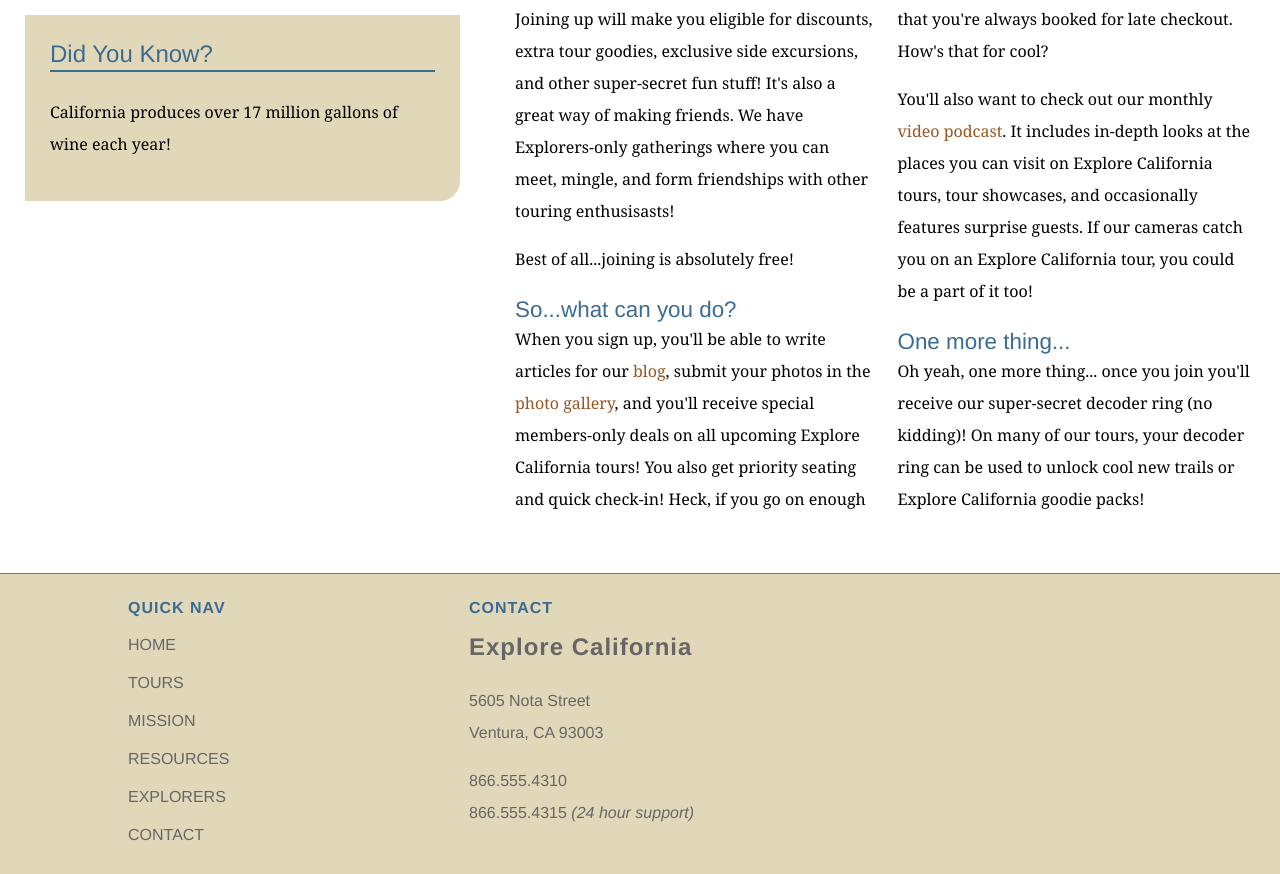
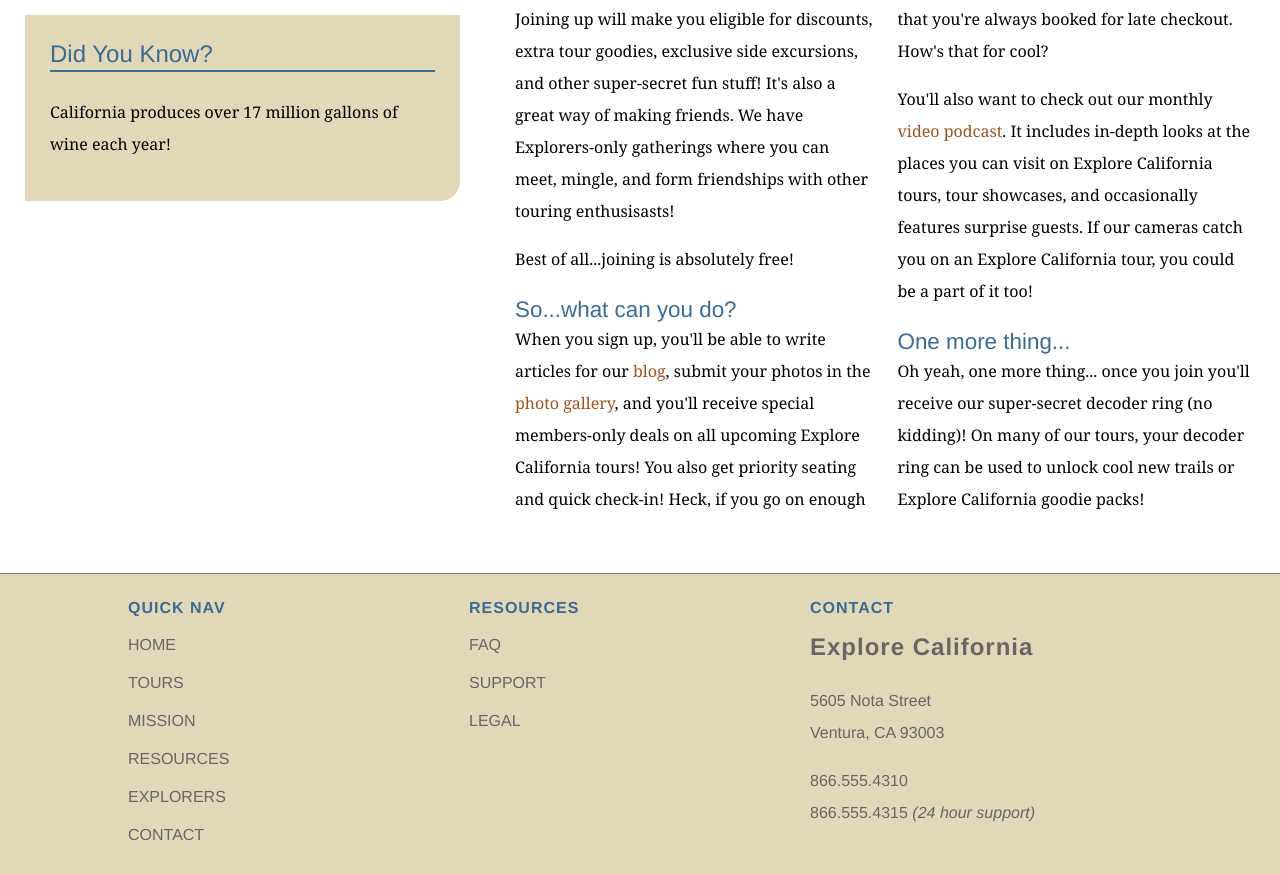
Before and after one commit to charleslukes/explore_california, a plain HTML site: page explorers.html in a window 1280 px wide. Shown: the part 841-1715 px from the top of the page. Drawn offline with Linux system fonts and the light colour scheme.

Commit message:
edit explorer

```diff
--- a/explorers.html
+++ b/explorers.html
@@ -118,6 +118,14 @@
             <li><a href="contact.html" title="Contact and support">Contact</a></li>
           </ul>
         </div>
+        <div id="footerResources">
+          <h1>Resources</h1>
+          <ul id="quickNav">
+            <li><a href="resources/faq.html" title="Our home page">FAQ</a></li>
+            <li><a href="support.html" title="Need help?">Support</a></li>
+            <li><a href="resources/legal.html" title="The fine print">Legal</a></li>
+          </ul>
+        </div>
         <div id="companyInfo">
           <h1>Contact</h1>
           <h2>Explore California</h2>
```
